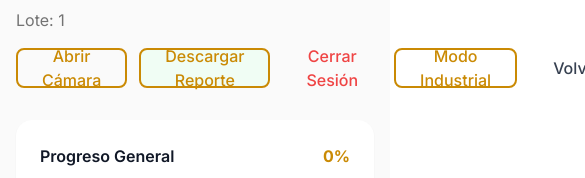
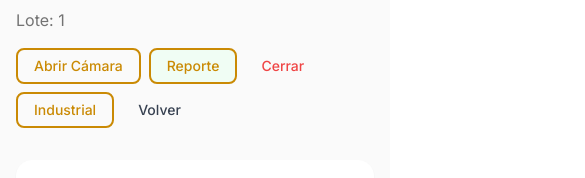
Before and after one commit to wiltorchx/pistoleo-platform, a Next.js app: page /pistoleo/1 in a window 390 px wide. Shown: the part 165-343 px from the top of the page, 585 px wide, since content can reach past the window. Built offline with nearby package versions, Linux system fonts and the light colour scheme; no server answers.

Commit message:
fix: responsive improvements for mobile/tablet
- Fix login redirect from /admin to /dashboard
- Responsive scanner page button bar (flex-wrap, smaller buttons)
- Responsive PistoleoWizard modal (bottom-sheet on mobile)

```diff
--- a/app/(public)/login/page.tsx
+++ b/app/(public)/login/page.tsx
@@ -24,9 +24,8 @@ function LoginForm() {
   const onSubmit = async (data: LoginInput) => {
     setError('');
     try {
-      const role = await login(data.email, data.password);
-      if (role === 'admin') router.push('/admin');
-      else router.push('/dashboard');
+      await login(data.email, data.password);
+      router.push('/dashboard');
       router.refresh();
     } catch (err) {
       setError(err instanceof Error ? err.message : 'Error al iniciar sesión');
--- a/app/pistoleo/[id]/page.tsx
+++ b/app/pistoleo/[id]/page.tsx
@@ -304,35 +304,39 @@ export default function PistoleoScanner() {
             </div>
             <p className="text-neutral-500">Lote: {id}</p>
           </div>
-          <div className="flex gap-3">
+          <div className="flex flex-wrap gap-2">
             <Button
+              size="sm"
               variant={isCameraActive ? 'primary' : 'outline'}
               onClick={() => setIsCameraActive(!isCameraActive)}
             >
               {isCameraActive ? 'Cerrar Cámara' : 'Abrir Cámara'}
             </Button>
             <Button
+              size="sm"
               variant="outline"
               className="bg-green-50 text-green-700 border-green-200 hover:bg-green-100"
               onClick={() => window.open(`/api/pistoleo/${id}/report`, '_blank')}
             >
-              Descargar Reporte
+              Reporte
             </Button>
             <Button
+              size="sm"
               variant="ghost"
               className="text-red-500 hover:text-red-700"
               onClick={() => router.push(`/pistoleo/${id}/close`)}
             >
-              Cerrar Sesión
+              Cerrar
             </Button>
             <Button
+              size="sm"
               variant={industrialMode ? 'primary' : 'outline'}
               className={industrialMode ? 'bg-yellow-400 text-black border-yellow-400' : ''}
               onClick={() => setIndustrialMode(!industrialMode)}
             >
-              {industrialMode ? 'Modo Normal' : 'Modo Industrial'}
+              {industrialMode ? 'Modo Normal' : 'Industrial'}
             </Button>
-            <Button variant="ghost" onClick={() => window.history.back()}>Volver</Button>
+            <Button size="sm" variant="ghost" onClick={() => window.history.back()}>Volver</Button>
           </div>
         </div>
 
--- a/components/organisms/PistoleoWizard.tsx
+++ b/components/organisms/PistoleoWizard.tsx
@@ -127,14 +127,13 @@ export const PistoleoWizard = ({ onClose, onComplete, userId, initialBatchId }:
 
 
   return (
-    <div className="fixed inset-0 z-50 flex items-center justify-center bg-black/50 backdrop-blur-sm p-4">
-      <div className="bg-white dark:bg-neutral-900 w-full max-w-lg rounded-2xl shadow-2xl overflow-hidden animate-in fade-in zoom-in duration-200">
-        <div className="p-6 border-b border-neutral-100 dark:border-neutral-800 flex justify-between items-center">
-          <h2 className="text-xl font-bold">{t('wizard.title')}</h2>
-          <button onClick={onClose} className="text-neutral-400 hover:text-neutral-600">✕</button>
+    <div className="fixed inset-0 z-50 flex items-end sm:items-center justify-center bg-black/50 backdrop-blur-sm p-0 sm:p-4">
+      <div className="bg-white dark:bg-neutral-900 w-full max-w-lg rounded-t-2xl sm:rounded-2xl shadow-2xl overflow-hidden animate-in fade-in zoom-in duration-200 max-h-[90vh] flex flex-col">
+        <div className="p-4 sm:p-6 border-b border-neutral-100 dark:border-neutral-800 flex justify-between items-center shrink-0">
+          <h2 className="text-lg sm:text-xl font-bold">{t('wizard.title')}</h2>
+          <button onClick={onClose} className="text-neutral-400 hover:text-neutral-600 p-1">✕</button>
         </div>
-
-        <div className="p-8">
+        <div className="p-4 sm:p-6 overflow-y-auto">
           {step === 1 && (
             <div className="space-y-6">
               <div>
```
